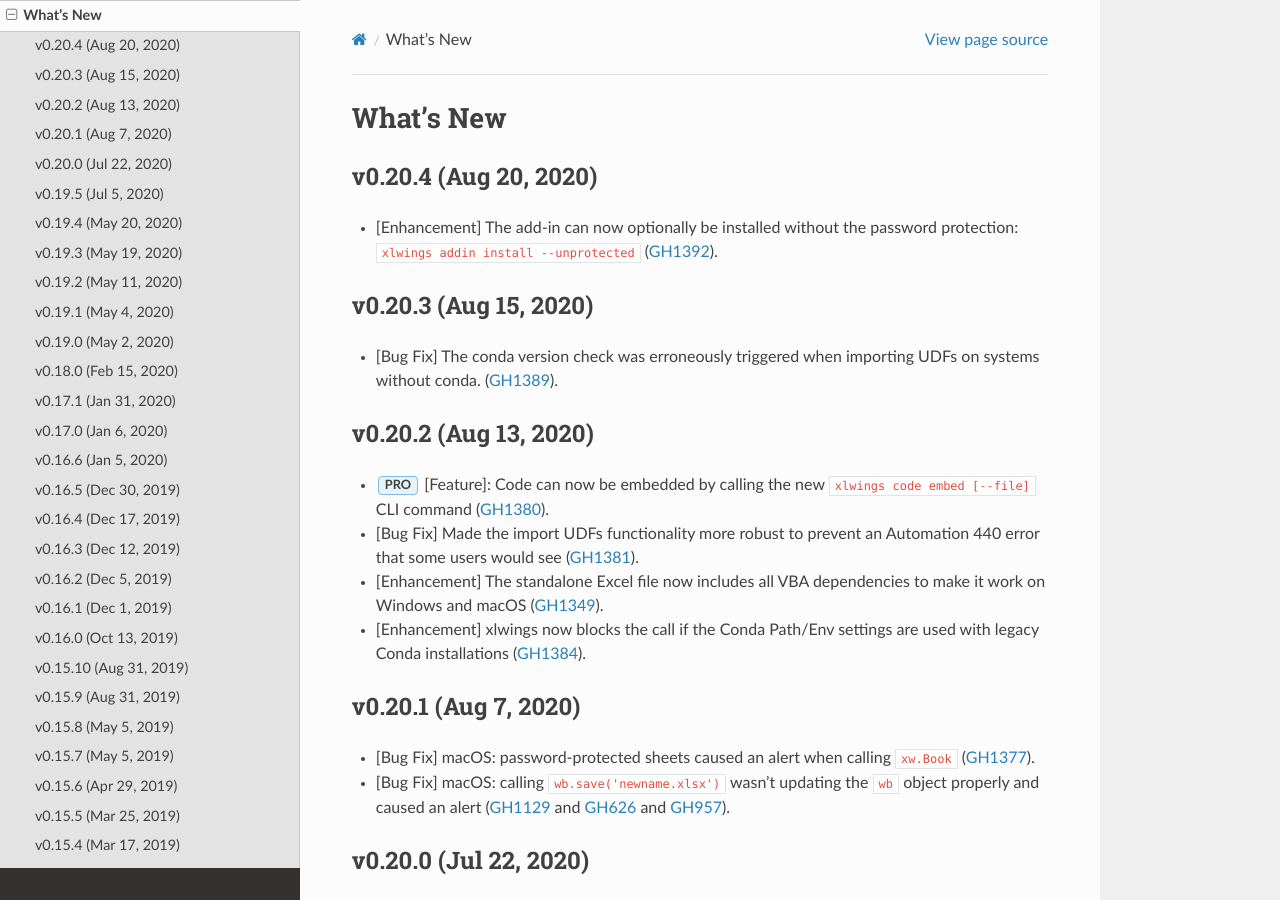
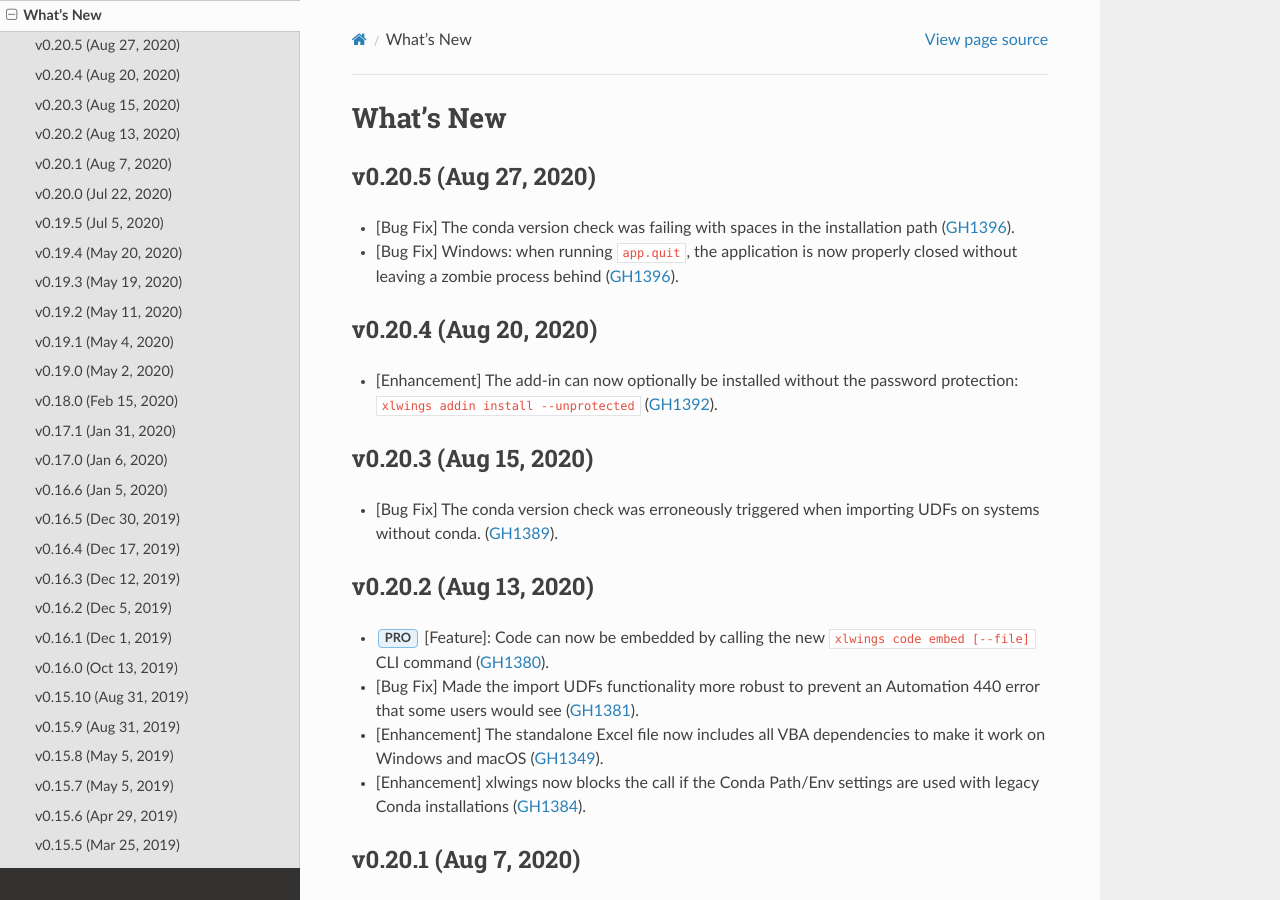
Before and after one commit to xlwings/xlwings, a Sphinx documentation site: the page built from docs/whatsnew.rst, in a window 1280 px wide and 900 px high. Built offline with Sphinx 7.4.7 and the Read the Docs theme 2.0.0, drawn with Linux system fonts in a browser that asks for light colours.

Commit message:
release notes [skip ci]

```diff
--- a/docs/whatsnew.rst
+++ b/docs/whatsnew.rst
@@ -1,5 +1,11 @@
 What's New
 ==========
+
+v0.20.5 (Aug 27, 2020)
+----------------------
+
+* [Bug Fix] The conda version check was failing with spaces in the installation path (:issue:`1396`).
+* [Bug Fix] Windows: when running ``app.quit``, the application is now properly closed without leaving a zombie process behind (:issue:`1396`).
 
 v0.20.4 (Aug 20, 2020)
 ----------------------
```
